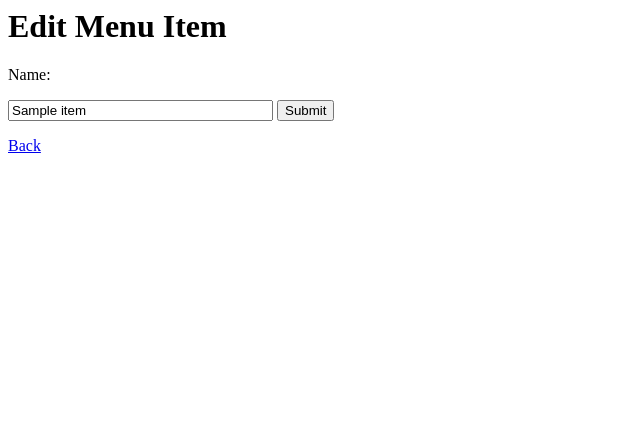
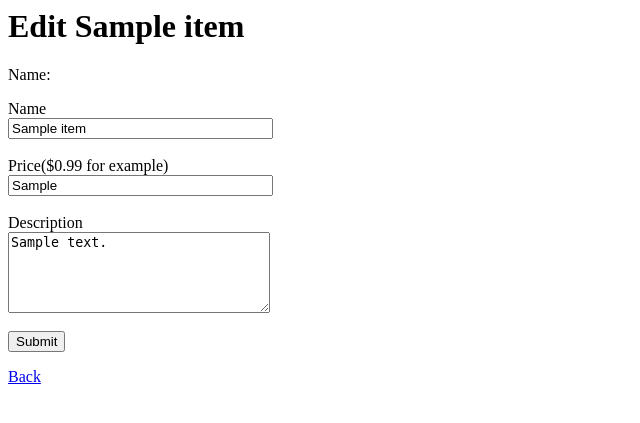
Before and after one commit to hgihem/FlaskExample, a Flask app: page /restaurants/1/menu/1/edit/ in a window 1280 px wide. Shown: the top 423 px of the page, without its empty margins (0-640 px from the left). Run offline with Flask 2, Linux system fonts and the light colour scheme; tables that the repository leaves empty hold one stand-in row (values such as "Sample post").

Commit message:
Added capability to edit price and description for menu items

```diff
--- a/database_access.py
+++ b/database_access.py
@@ -40,9 +40,15 @@ class DBAccess:
         restaurant.name = name
         self.db.session.commit()
 
-    def editMenuItem(self, menuId: int, name: str):
+    def editMenuItem(self,
+                     menuId: int,
+                     name: str,
+                     price: str,
+                     description: str):
         menuItem = self.getMenuItem(menuId=menuId)
         menuItem.name = name
+        menuItem.price = price
+        menuItem.description = description
         self.db.session.commit()
 
     def deleteRestaurant(self, restaurantId: int):
--- a/project.py
+++ b/project.py
@@ -85,8 +85,10 @@ def editMenuItem(restaurant_id, menu_id):
     if request.method == 'POST':
         dbsession.editMenuItem(
             menuId=menu_id,
-            name=request.form['name'])
-        flash("Menu item updated!")
+            name=request.form['name'],
+            price=request.form['price'],
+            description=request.form['description'])
+        flash('%s updated!' % request.form['name'])
         return redirect(url_for('restaurantMenu',
                                 restaurant_id=restaurant_id))
     return render_template(
--- a/templates/editMenuItem.html
+++ b/templates/editMenuItem.html
@@ -1,9 +1,14 @@
 <html>
     <body>
-        <h1>Edit Menu Item</h1>
+        <h1>Edit {{menuItem.name}}</h1>
         <form action="{{url_for('editMenuItem', restaurant_id=menuItem.restaurant_id, menu_id=menuItem.id)}}" method="POST">
             <p>Name:</p>
-            <input type="text" size="30" name="name", value="{{menuItem.name}}">
+            <label for="name">Name</label><br>
+            <input type="text" size="30" name="name", value="{{menuItem.name}}"><br><br>
+            <label for="price">Price($0.99 for example)</label><br>
+            <input type="text" size="30" pattern="\$(0|([1:9]\d*))\.\d{2}" name="price", value="{{menuItem.price}}"><br><br>
+            <label for="description">Description</label><br>
+            <textarea cols="30" rows=5 name="description">{{menuItem.description}}</textarea><br><br>
             <input type="submit" value="Submit">
         </form>
         <p>
```
